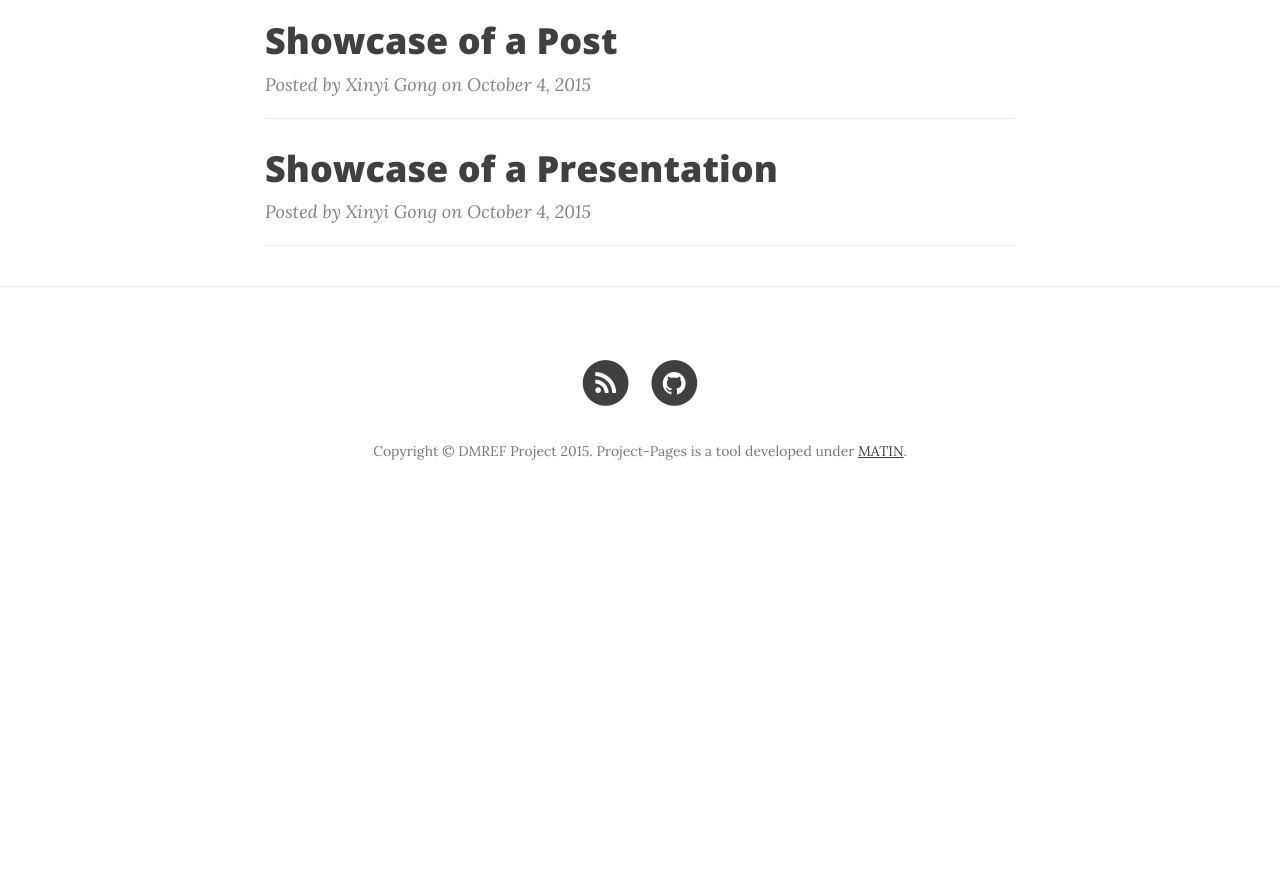
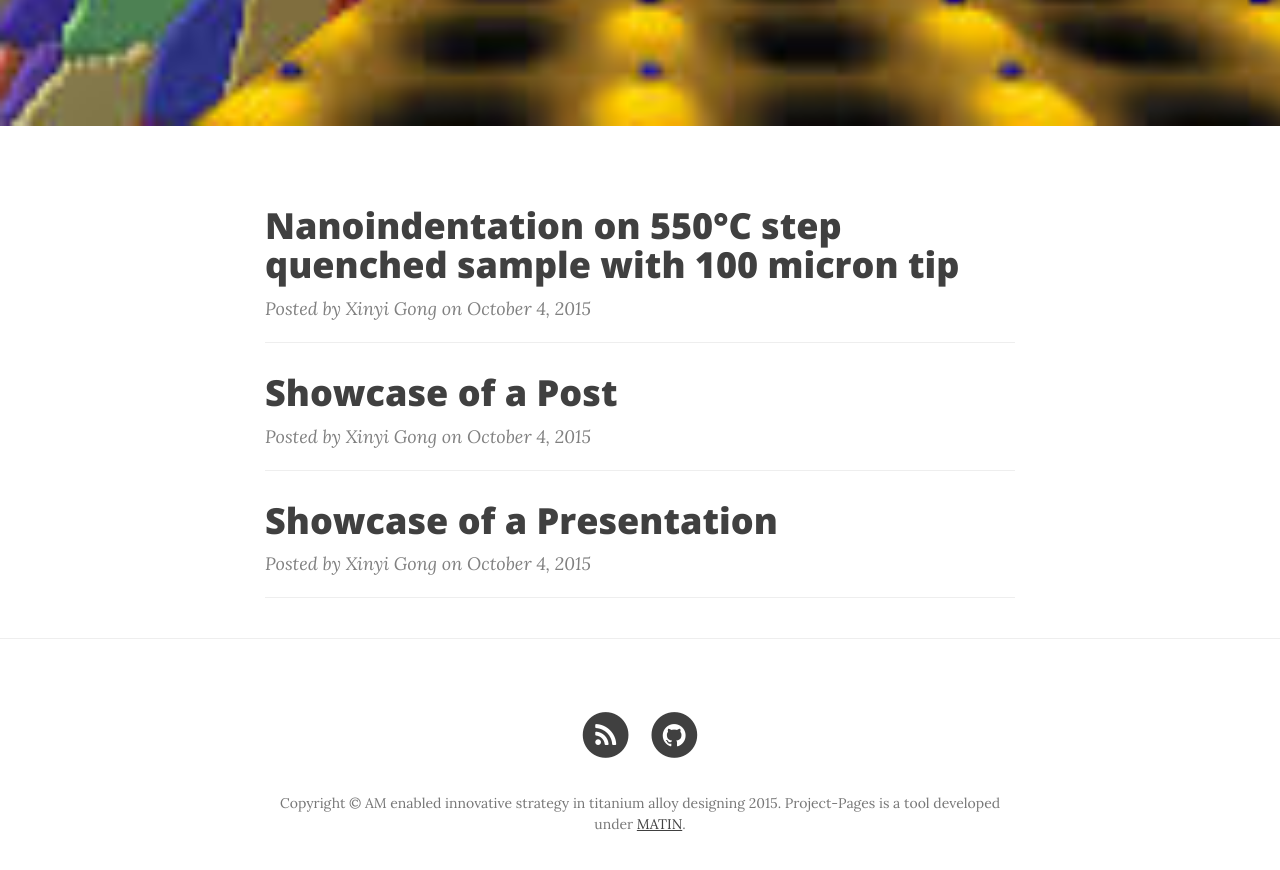
Before and after one commit to mined-gatech/DMREF-Project, a Jekyll site: the page built from index.html, in a window 1280 px wide and 900 px high, scrolled down 751 px. Shown: the top 870 px of the window. Built offline with Jekyll 4.4.1, drawn with Linux system fonts in a browser that asks for light colours; nearby versions of some CDN libraries; the list of posts is cut into pages by our own code; before the commit the page ends 1278 px from its top, so only the background shows below that; some of the changed text lies outside the part shown.

Commit message:
Update _config.yml

```diff
--- a/_config.yml
+++ b/_config.yml
@@ -1,6 +1,6 @@
 # Site settings
 
-title: DMREF Project
+title: AM enabled innovative strategy in titanium alloy designing
 header-img: img/bg.jpg
 email: your-email@yourdomain.com
 description: "This project seeks to demonstrate a highly innovative strategy culminating in the design of a new titanium alloy that will exploit the unusual characteristics of additive manufacturing."
```
